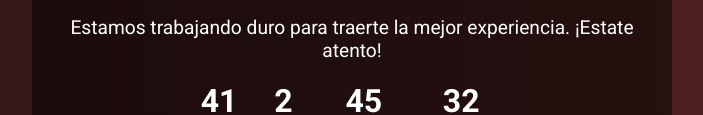
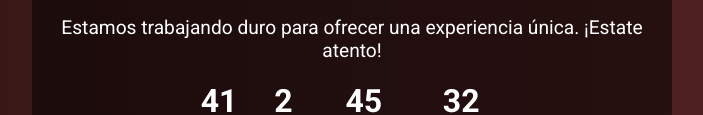
Before and after one commit to weckerleben/eckerleben-innovations-group, a plain HTML site: page index.html in a window 1280 px wide. Shown: the part 345-460 px from the top of the page, without its empty margins (288-991 px from the left). Drawn offline with Linux system fonts and the light colour scheme.

Commit message:
update index

```diff
--- a/index.html
+++ b/index.html
@@ -11,7 +11,7 @@
     <div class="container">
         <div class="content">
             <h1>Próximamente...</h1>
-            <p>Estamos trabajando duro para traerte la mejor experiencia. ¡Estate atento!</p>
+            <p>Estamos trabajando duro para ofrecer una experiencia única. ¡Estate atento!</p>
             <div class="countdown">
                 <div class="countdown-item">
                     <span id="days">00</span>
```
